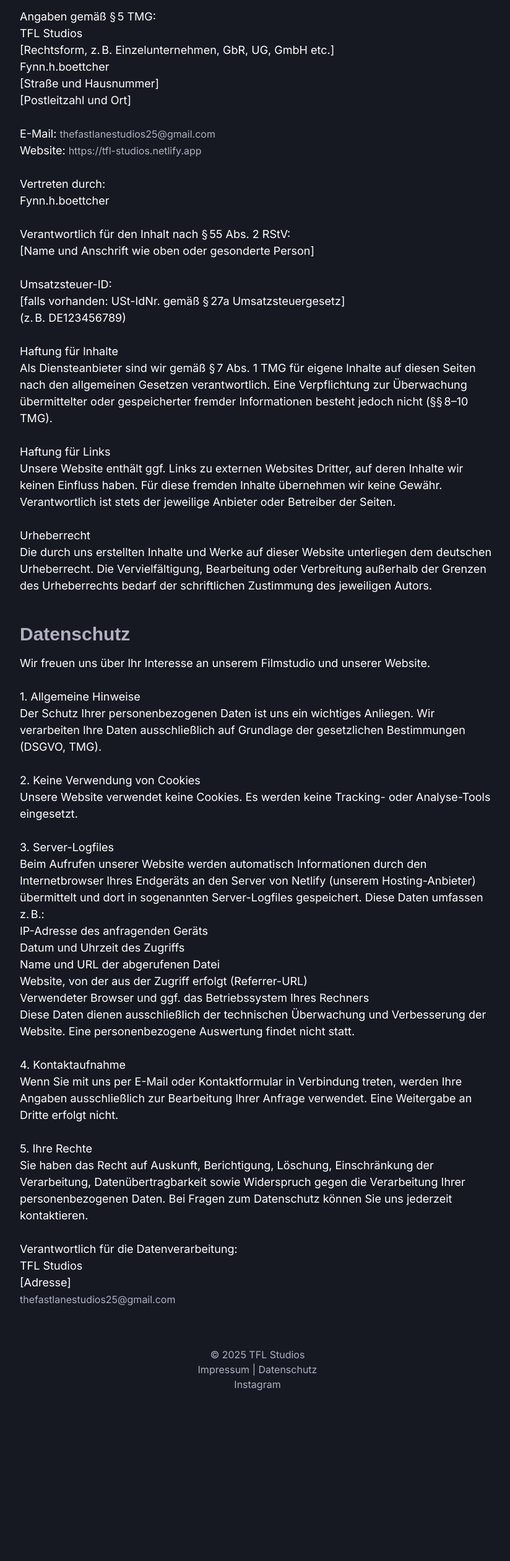
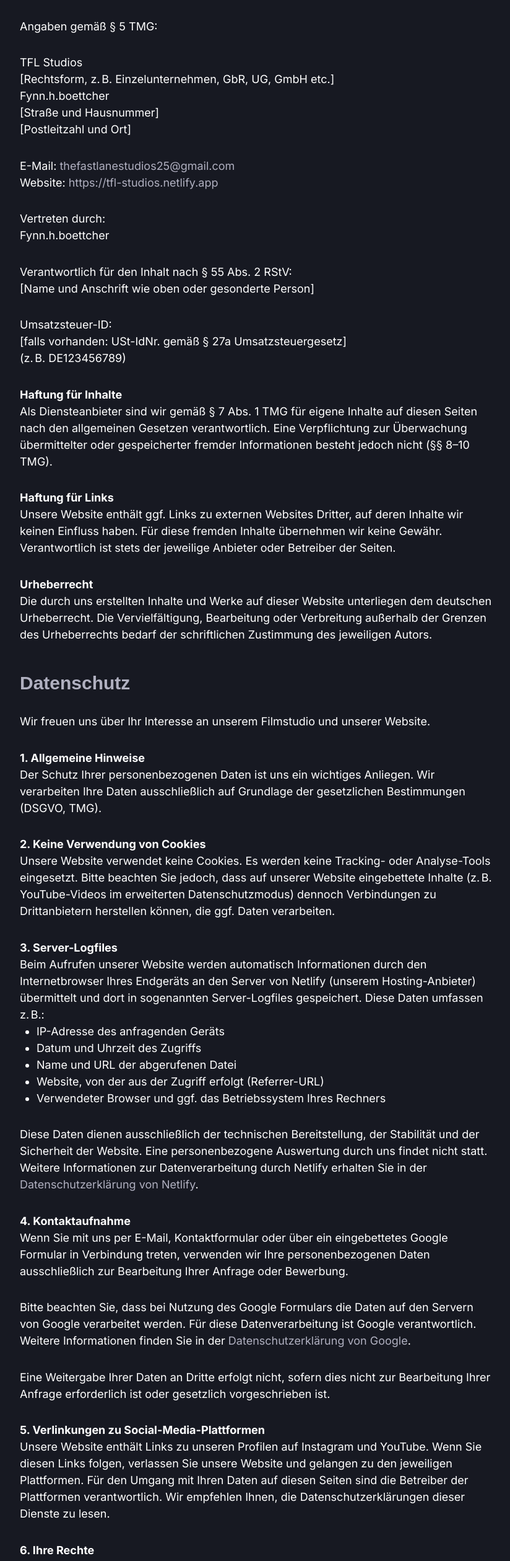
Before and after one commit to orcafuss/tfl-studios, a plain HTML site: page impressum-und-datenschutz.html in a window 1280 px wide. Shown: the part 53-2571 px from the top of the page at 62% size, without its empty margins (224-1048 px from the left). Before the commit the page ends 2330 px from the top, so only its background shows below. Drawn offline with Linux system fonts and the light colour scheme; a web font is replaced by a local one.

Commit message:
Add files via upload

```diff
--- a/impressum-und-datenschutz.html
+++ b/impressum-und-datenschutz.html
@@ -8,65 +8,98 @@
         <meta name="robots" content="noindex">
     </head>
     <body>
-        <main class="imprint">
-            <section>
-                <h1>Impressum</h1>
-                <p>
-                    Angaben gemäß § 5 TMG:
+        <main>
+            <div class="imprint">
+                <section>
+                    <h1 id="impressum">Impressum</h1>
+                    <p>Angaben gemäß § 5 TMG:</p>
+                    <p>TFL Studios<br>
+                        [Rechtsform, z. B. Einzelunternehmen, GbR, UG, GmbH etc.]<br>
+                        Fynn.h.boettcher<br>
+                        [Straße und Hausnummer]<br>
+                        [Postleitzahl und Ort]
+                    </p>
+                    <p>E-Mail: <a href="mailto:thefastlanestudios25@gmail.com">thefastlanestudios25@gmail.com</a><br>
+                        Website: <a href="https://tfl-studios.netlify.app">https://tfl-studios.netlify.app</a>
+                    </p>
+                    <p>Vertreten durch:<br>
+                        Fynn.h.boettcher
+                    </p>
+                    <p>Verantwortlich für den Inhalt nach § 55 Abs. 2 RStV:<br>
+                        [Name und Anschrift wie oben oder gesonderte Person]
+                    </p>
+                    <p>Umsatzsteuer-ID:<br>
+                        [falls vorhanden: USt-IdNr. gemäß § 27a Umsatzsteuergesetz]<br>
+                        (z. B. DE123456789)
+                    </p>
+                    <p><b>Haftung für Inhalte</b><br>
+                        Als Diensteanbieter sind wir gemäß § 7 Abs. 1 TMG für eigene Inhalte auf diesen Seiten nach den allgemeinen Gesetzen verantwortlich. Eine Verpflichtung zur Überwachung übermittelter oder gespeicherter fremder Informationen besteht jedoch nicht (§§ 8–10 TMG).
+                    </p>
+                    <p><b>Haftung für Links</b><br>
+                        Unsere Website enthält ggf. Links zu externen Websites Dritter, auf deren Inhalte wir keinen Einfluss haben. Für diese fremden Inhalte übernehmen wir keine Gewähr. Verantwortlich ist stets der jeweilige Anbieter oder Betreiber der Seiten.
+                    </p>
+                    <p><b>Urheberrecht</b><br>
+                        Die durch uns erstellten Inhalte und Werke auf dieser Website unterliegen dem deutschen Urheberrecht. Die Vervielfältigung, Bearbeitung oder Verbreitung außerhalb der Grenzen des Urheberrechts bedarf der schriftlichen Zustimmung des jeweiligen Autors.
+                    </p>
+                </section>
 
-                    <br>TFL Studios
-                    <br>[Rechtsform, z. B. Einzelunternehmen, GbR, UG, GmbH etc.]
-                    <br>Fynn.h.boettcher
-                    <br>[Straße und Hausnummer]
-                    <br>[Postleitzahl und Ort]
-                    <br><br>E-Mail: <a href="mailto:thefastlanestudios25@gmail.com">thefastlanestudios25@gmail.com</a>
-                    <br>Website: <a href="https://tfl-studios.netlify.app">https://tfl-studios.netlify.app</a>
-                    <br><br>Vertreten durch:
-                    <br>Fynn.h.boettcher
-                    <br><br>Verantwortlich für den Inhalt nach § 55 Abs. 2 RStV:
-                    <br>[Name und Anschrift wie oben oder gesonderte Person]
-                    <br><br>Umsatzsteuer-ID:
-                    <br>[falls vorhanden: USt-IdNr. gemäß § 27a Umsatzsteuergesetz]
-                    <br>(z. B. DE123456789)
-                    <br><br>Haftung für Inhalte
-                    <br>Als Diensteanbieter sind wir gemäß § 7 Abs. 1 TMG für eigene Inhalte auf diesen Seiten nach den allgemeinen Gesetzen verantwortlich. Eine Verpflichtung zur Überwachung übermittelter oder gespeicherter fremder Informationen besteht jedoch nicht (§§ 8–10 TMG).
-                    <br><br>Haftung für Links
-                    <br>Unsere Website enthält ggf. Links zu externen Websites Dritter, auf deren Inhalte wir keinen Einfluss haben. Für diese fremden Inhalte übernehmen wir keine Gewähr. Verantwortlich ist stets der jeweilige Anbieter oder Betreiber der Seiten.
-                    <br><br>Urheberrecht
-                    <br>Die durch uns erstellten Inhalte und Werke auf dieser Website unterliegen dem deutschen Urheberrecht. Die Vervielfältigung, Bearbeitung oder Verbreitung außerhalb der Grenzen des Urheberrechts bedarf der schriftlichen Zustimmung des jeweiligen Autors.</p>
-            </section>
-            <section>
-                <h1>Datenschutz</h1>
-                <p>
-                    Wir freuen uns über Ihr Interesse an unserem Filmstudio und unserer Website.
-                    <br><br>1. Allgemeine Hinweise
-                    <br>Der Schutz Ihrer personenbezogenen Daten ist uns ein wichtiges Anliegen. Wir verarbeiten Ihre Daten ausschließlich auf Grundlage der gesetzlichen Bestimmungen (DSGVO, TMG).
-                    <br><br>2. Keine Verwendung von Cookies
-                    <br>Unsere Website verwendet keine Cookies. Es werden keine Tracking- oder Analyse-Tools eingesetzt.
-                    <br><br>3. Server-Logfiles
-                    <br>Beim Aufrufen unserer Website werden automatisch Informationen durch den Internetbrowser Ihres Endgeräts an den Server von Netlify (unserem Hosting-Anbieter) übermittelt und dort in sogenannten Server-Logfiles gespeichert. Diese Daten umfassen z. B.:                    <br>IP-Adresse des anfragenden Geräts
-                    <br>Datum und Uhrzeit des Zugriffs
-                    <br>Name und URL der abgerufenen Datei
-                    <br>Website, von der aus der Zugriff erfolgt (Referrer-URL)
-                    <br>Verwendeter Browser und ggf. das Betriebssystem Ihres Rechners
-                    <br>Diese Daten dienen ausschließlich der technischen Überwachung und Verbesserung der Website. Eine personenbezogene Auswertung findet nicht statt.
-                    <br><br>4. Kontaktaufnahme
-                    <br>Wenn Sie mit uns per E-Mail oder Kontaktformular in Verbindung treten, werden Ihre Angaben ausschließlich zur Bearbeitung Ihrer Anfrage verwendet. Eine Weitergabe an Dritte erfolgt nicht.
-                    <br><br>5. Ihre Rechte
-                    <br>Sie haben das Recht auf Auskunft, Berichtigung, Löschung, Einschränkung der Verarbeitung, Datenübertragbarkeit sowie Widerspruch gegen die Verarbeitung Ihrer personenbezogenen Daten. Bei Fragen zum Datenschutz können Sie uns jederzeit kontaktieren.
-                    <br><br>Verantwortlich für die Datenverarbeitung:
-                    <br>TFL Studios
-                    <br>[Adresse]
-                    <br><a href="mailto:thefastlanestudios25@gmail.com">thefastlanestudios25@gmail.com</a></p>
-            </section>
+                <section>
+                    <h1 id="datenschutz">Datenschutz</h1>
+                    <p>Wir freuen uns über Ihr Interesse an unserem Filmstudio und unserer Website.</p>
+                    <p><b>1. Allgemeine Hinweise</b><br>
+                        Der Schutz Ihrer personenbezogenen Daten ist uns ein wichtiges Anliegen. Wir verarbeiten Ihre Daten ausschließlich auf Grundlage der gesetzlichen Bestimmungen (DSGVO, TMG).
+                    </p>
+                    <p><b>2. Keine Verwendung von Cookies</b><br>
+                        Unsere Website verwendet keine Cookies. Es werden keine Tracking- oder Analyse-Tools eingesetzt. Bitte beachten Sie jedoch, dass auf unserer Website eingebettete Inhalte (z. B. YouTube-Videos im erweiterten Datenschutzmodus) dennoch Verbindungen zu Drittanbietern herstellen können, die ggf. Daten verarbeiten.
+                    </p>
+                    <p><b>3. Server-Logfiles</b><br>
+                        Beim Aufrufen unserer Website werden automatisch Informationen durch den Internetbrowser Ihres Endgeräts an den Server von Netlify (unserem Hosting-Anbieter) übermittelt und dort in sogenannten Server-Logfiles gespeichert. Diese Daten umfassen z. B.:
+                    </p>
+                    <ul style="margin-left: 1.5em;">
+                        <li>IP-Adresse des anfragenden Geräts</li>
+                        <li>Datum und Uhrzeit des Zugriffs</li>
+                        <li>Name und URL der abgerufenen Datei</li>
+                        <li>Website, von der aus der Zugriff erfolgt (Referrer-URL)</li>
+                        <li>Verwendeter Browser und ggf. das Betriebssystem Ihres Rechners</li>
+                    </ul>
+                    <p>
+                        Diese Daten dienen ausschließlich der technischen Bereitstellung, der Stabilität und der Sicherheit der Website. Eine personenbezogene Auswertung durch uns findet nicht statt. Weitere Informationen zur Datenverarbeitung durch Netlify erhalten Sie in der <a href="https://www.netlify.com/privacy">Datenschutzerklärung von Netlify</a>.
+                    </p>
+                    <p><b>4. Kontaktaufnahme</b><br>
+                        Wenn Sie mit uns per E-Mail, Kontaktformular oder über ein eingebettetes Google Formular in Verbindung treten, verwenden wir Ihre personenbezogenen Daten ausschließlich zur Bearbeitung Ihrer Anfrage oder Bewerbung.
+                    </p>
+                    <p>
+                        Bitte beachten Sie, dass bei Nutzung des Google Formulars die Daten auf den Servern von Google verarbeitet werden. Für diese Datenverarbeitung ist Google verantwortlich. Weitere Informationen finden Sie in der <a href="https://policies.google.com/privacy">Datenschutzerklärung von Google</a>.
+                    </p>
+                    <p>
+                        Eine Weitergabe Ihrer Daten an Dritte erfolgt nicht, sofern dies nicht zur Bearbeitung Ihrer Anfrage erforderlich ist oder gesetzlich vorgeschrieben ist.
+                    </p>
+                    <p><b>5. Verlinkungen zu Social-Media-Plattformen</b><br>
+                        Unsere Website enthält Links zu unseren Profilen auf Instagram und YouTube. Wenn Sie diesen Links folgen, verlassen Sie unsere Website und gelangen zu den jeweiligen Plattformen. Für den Umgang mit Ihren Daten auf diesen Seiten sind die Betreiber der Plattformen verantwortlich. Wir empfehlen Ihnen, die Datenschutzerklärungen dieser Dienste zu lesen.
+                    </p>
+                    <p><b>6. Ihre Rechte</b><br>
+                        Sie haben das Recht auf Auskunft, Berichtigung, Löschung, Einschränkung der Verarbeitung, Datenübertragbarkeit sowie Widerspruch gegen die Verarbeitung Ihrer personenbezogenen Daten. Bei Fragen zum Datenschutz können Sie uns jederzeit kontaktieren.
+                    </p>
+                    <p>
+                        Verantwortlich für die Datenverarbeitung:<br>
+                        TFL Studios<br>
+                        [Adresse]<br>
+                        <a href="mailto:thefastlanestudios25@gmail.com">thefastlanestudios25@gmail.com</a>
+                    </p>
+                </section>
+
+
+            </div>
         </main>
         <footer>
             <p>&copy 2025 TFL Studios</p>
             <p>
-                <a href="impressum-und-datenschutz.html#Impressum">Impressum</a> |
-                <a href="impressum-und-datenschutz.html#Datenschutz">Datenschutz</a>
+                <a href="index.html">Startseite</a> |
+                <a href="#impressum">Impressum</a> |
+                <a href="#datenschutz">Datenschutz</a>
             </p>
             <p>
+                <a href="https://www.youtube.com/@TFLStudios25">YouTube</a> |
                 <a href="https://www.instagram.com/tfl_studios25">Instagram</a>
             </p>
         </footer>
--- a/style.css
+++ b/style.css
@@ -1,5 +1,4 @@
 @import url('https://fonts.googleapis.com/css2?family=Inter:ital,opsz,wght@0,14..32,100..900;1,14..32,100..900&family=Unbounded:wght@200..900&display=swap');
-
 * {
     font-family: "Inter", sans-serif;
     margin: 0;
@@ -10,11 +9,24 @@
     --text-light: #ffffff;
     --text-muted: #b0b0c0;
 }
+::selection{
+
+   background-color: #b0b0c0;
+   color: #171922;
+}
+::-moz-selection{
+   background-color: #b0b0c0;
+   color: #171922;
+}
+
 
 
 body {
     background-color: var(--bg-main);
 }
+
+
+
 h1 {
     font-family: "Unbounded", sans-serif;
     font-size: 30px;
@@ -22,6 +34,7 @@
     padding: 0;
     margin-top: 1rem;
     margin-bottom: 1rem;
+
 }
 p, a {
     font-size: 18px;
@@ -29,6 +42,7 @@
     line-height: 1.5;
     text-decoration: none;
 }
+
 
 
 .banner {
@@ -51,11 +65,16 @@
     padding: 0;
     padding-top: 10px;
 }
-.banner img {
-    margin-top: 20px;
+.banner svg {
     width:60px;
-    filter: invert;
+    display: block; /* entfernt den zusätzlichen Zeilenabstand */
+    margin: 20px auto 0 auto; /* optional: manuelles Margin setzen */
 }
+.banner .icon path {
+    fill: var(--text-light); /* oder einfach: fill: white; */
+}
+
+
 
 
 main {
@@ -66,10 +85,11 @@
 }
 
 
+
 .video {
   position: relative;
   width: 100%;
-  padding-top: 56.25%;
+  padding-top: 53.4%;
   overflow: hidden;
 }
 .video iframe {
@@ -81,6 +101,7 @@
   display: block;
   border-radius: 20px;
 }
+
 
 
 .project-container {
@@ -111,7 +132,19 @@
 }
 
 
-.imprint p, a {
+
+footer {
+    text-align: center;
+    padding: 2rem 0rem 2rem 0rem;
+}
+footer p, footer a {
+    color: var(--text-muted);
+    font-size: 16px;
+}
+
+
+
+.imprint p, .imprint a, .imprint ul {
     font-size: 18px;
     color: var(--text-light);
     line-height: 1.5;
@@ -120,16 +153,10 @@
 .imprint a {
     color: var(--text-muted);
 }
+.imprint p {
+    margin-top: 1.75em;
+}
 
-
-footer {
-    text-align: center;
-    padding: 2rem 0rem 2rem 0rem;
-}
-footer p, a {
-    color: var(--text-muted);
-    font-size: 16px;
-}
 
 
 @media (max-width: 600px) {
```
Also changed, not shown: index.html (+8 -3 lines).
